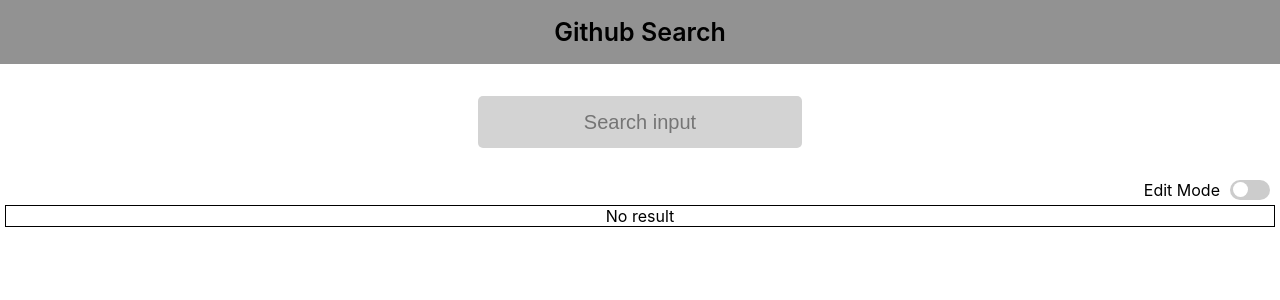
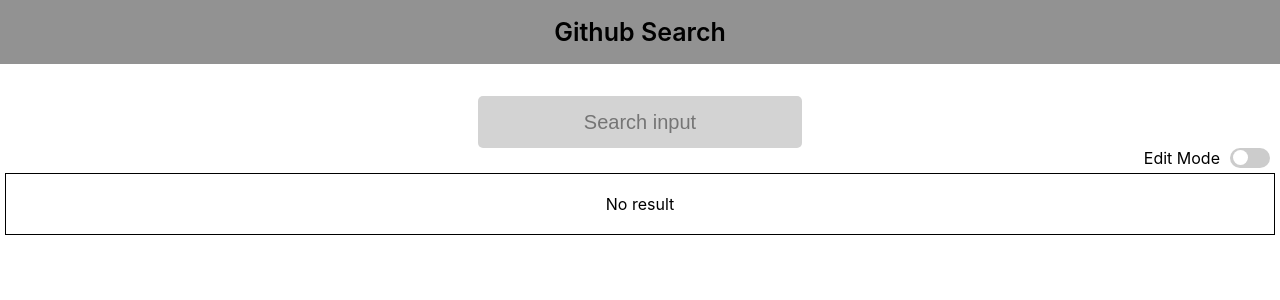
Before and after one commit to ThibLeger/fulll-technical-test, a React (Create React App) app in the folder front/: page / in a window 1280 px wide. Shown: the top 300 px of the page. Built offline with nearby package versions, Linux system fonts and the light colour scheme.

Commit message:
improve styling for no result label

```diff
--- a/front/src/components/searchInput/searchInput.css
+++ b/front/src/components/searchInput/searchInput.css
@@ -1,5 +1,5 @@
 .searchInputContainer {
-    padding: 2em 0;
+    padding-top: 2em;
 }
 
 #searchInput {
--- a/front/src/components/usersList/usersList.css
+++ b/front/src/components/usersList/usersList.css
@@ -8,3 +8,7 @@
     margin: 5px;
     border: 1px solid black;
 }
+
+.noResultLabel {
+    margin: 20px;
+}
--- a/front/src/components/usersList/usersList.tsx
+++ b/front/src/components/usersList/usersList.tsx
@@ -29,7 +29,7 @@
                         isEditMode={props.isEditMode}
                     />
                 )) :
-                <div>No result</div>
+                <div className='noResultLabel'>No result</div>
             }
         </div>
     );
```
